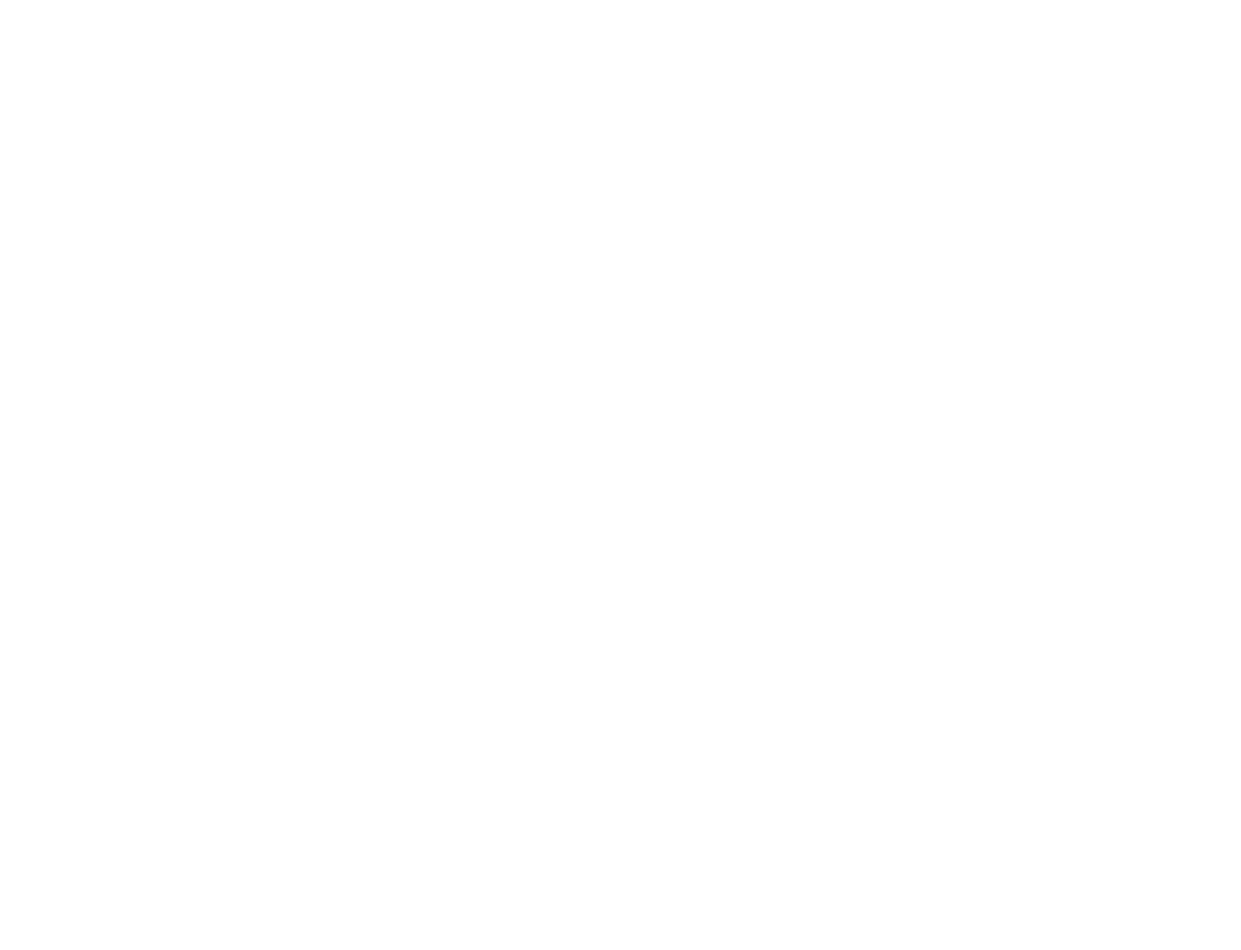
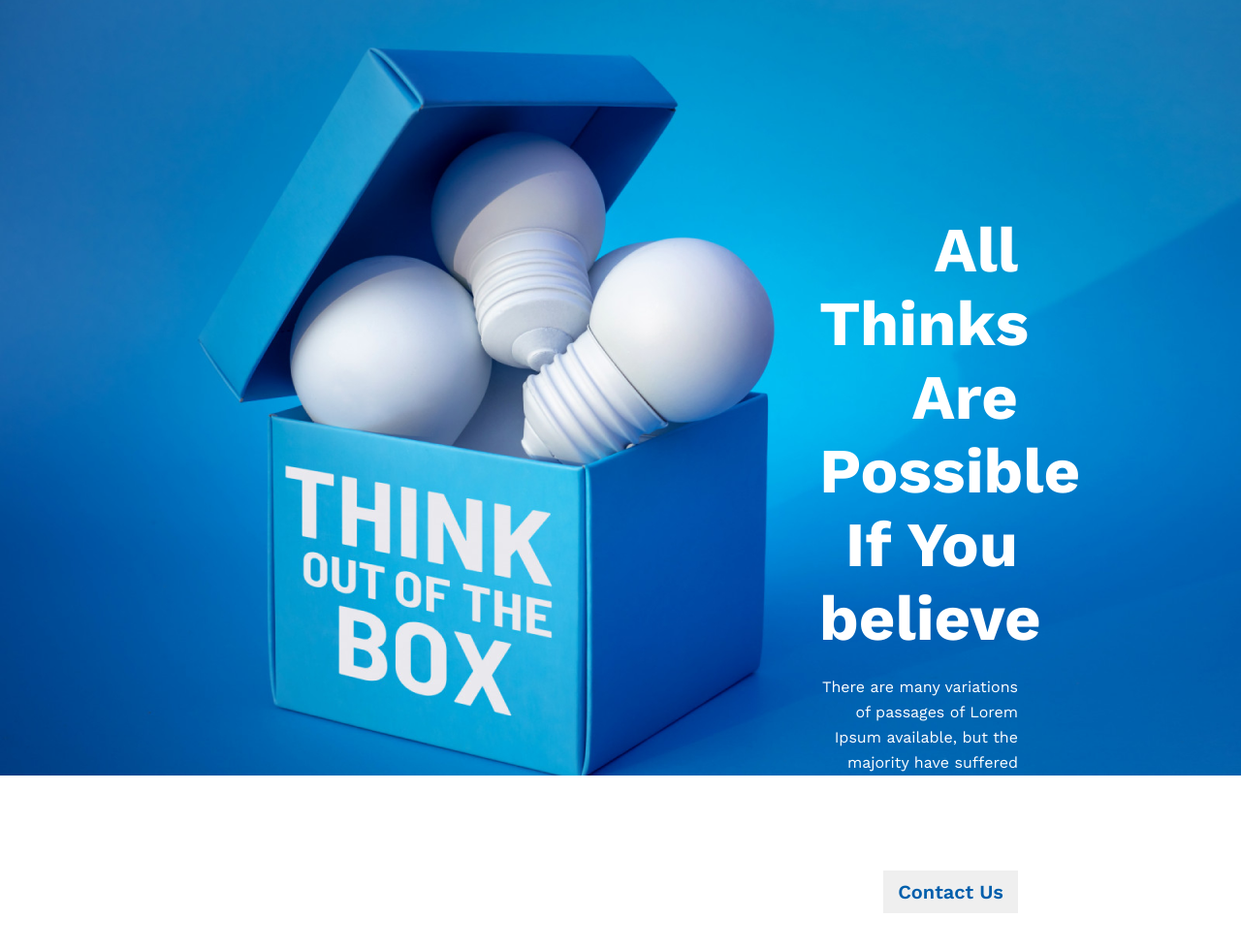
Before and after one commit to MD-YeakubNabi-Hridoy/New-year-project, a plain HTML site: page index.html in a window 1280 px wide. Shown: the whole page at 97% size. Before the commit the page ends 800 px from the top, so only its background shows below. Drawn offline with nearby package versions, Linux system fonts and the light colour scheme.

Commit message:
header section added

```diff
--- a/index.html
+++ b/index.html
@@ -1,13 +1,24 @@
 <!DOCTYPE html>
 <html lang="en">
+
 <head>
     <meta charset="UTF-8">
     <meta name="viewport" content="width=device-width, initial-scale=1.0">
     <title>New year project</title>
+    <link rel="preconnect" href="https://fonts.googleapis.com">
+    <link rel="preconnect" href="https://fonts.gstatic.com" crossorigin>
+    <link href="https://fonts.googleapis.com/css2?family=Work+Sans:ital,wght@0,400;0,600;0,700;0,800;1,400;1,600;1,700;1,800&display=swap" rel="stylesheet">
+    <link rel="stylesheet" href="styles/new.css">
 </head>
 <body>
     <header>
-
+        <section class="header">
+            <h1 class="headear-title">
+                All Thinks Are Possible If You believe
+            </h1>
+            <p class="header-description">There are many variations of passages of Lorem Ipsum available, but the majority have suffered alteration in some form, by injected humour, or randomised words</p>
+            <button class="btn-primary">Contact Us</button>
+        </section>
     </header>
     <main>
 
@@ -16,4 +27,5 @@
 
     </footer>
 </body>
+
 </html>
--- a/styles/new.css
+++ b/styles/new.css
@@ -2,4 +2,42 @@
 *{
     margin: 0px;
     padding: 0px;
+    font-family: 'Work Sans', sans-serif;
 }
+/* header section style */
+header{
+    background-image: url('../images/banner3.png');
+    height: 100vh;
+}
+.header{
+    padding: 220px 230px 50px 845px;
+    text-align: right;
+}
+.headear-title{
+    color: #FFF;
+    font-size: 65px;
+    font-weight: 700;
+    margin-bottom: 20px;
+}
+.header-description{
+    color: #FFF;
+    font-size: 16px;
+    font-weight: 400;
+    line-height: 26px;
+    margin-bottom: 20px;
+}
+.btn-primary{
+    color: #005FAC;
+    font-size: 20px;
+    font-weight: 600;
+    padding: 10px 15px;
+    border: none;
+}
+.btn-primary:hover{
+    color: #ffffff;
+    background-color: #005FAC;
+    font-size: 20px;
+    font-weight: 600;
+    padding: 10px 15px;
+    transition: ease 1s;
+}
```
